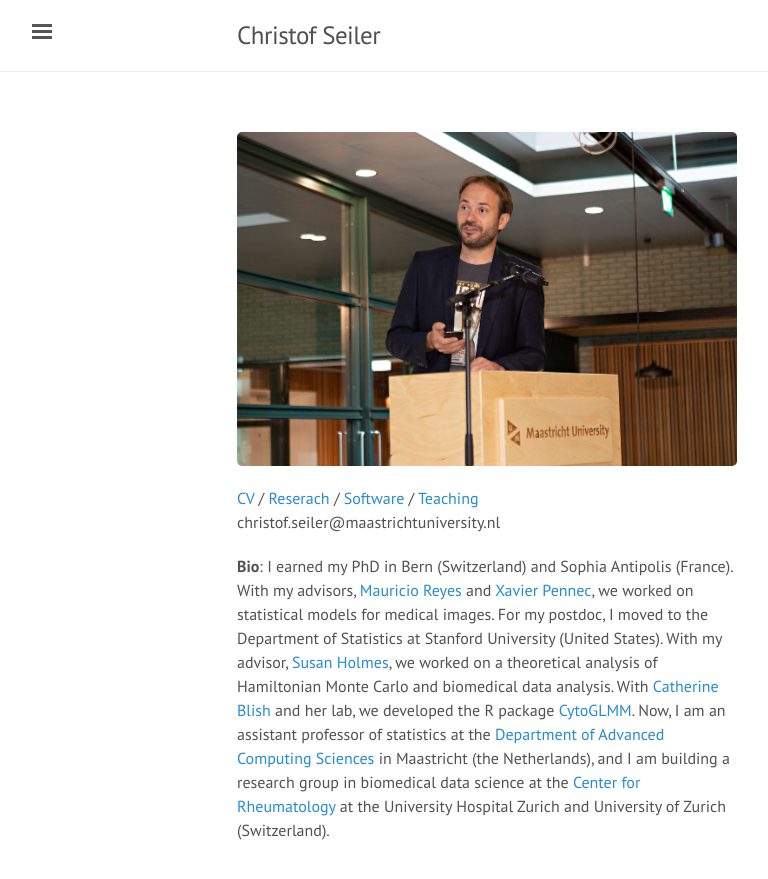
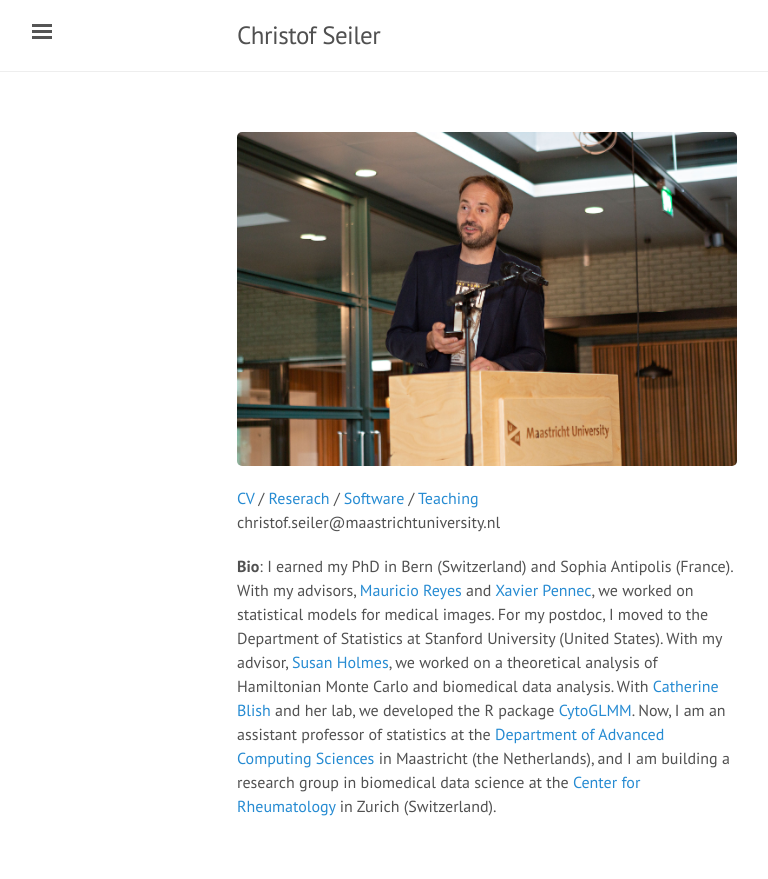
Before and after one commit to ChristofSeiler/ChristofSeiler.github.io, a Jekyll site: the page built from index.html, in a window 1280 px wide. Shown: the top 879 px of the page, without its empty margins (3-771 px from the left). Built offline with Jekyll 4.4.1, drawn with Linux system fonts in a browser that asks for light colours; the list of posts is cut into pages by our own code.

Commit message:
simplified

```diff
--- a/index.html
+++ b/index.html
@@ -20,5 +20,5 @@
 </p>
 
 <p class="narrow">
-<b>Bio</b>: I earned my PhD in Bern (Switzerland) and Sophia Antipolis (France). With my advisors, <a href="https://www.mauricioreyes.me/">Mauricio Reyes</a> and <a href="https://www-sop.inria.fr/members/Xavier.Pennec/">Xavier Pennec</a>, we worked on statistical models for medical images. For my postdoc, I moved to the Department of Statistics at Stanford University (United States). With my advisor, <a href="https://susan.su.domains">Susan Holmes</a>, we worked on a theoretical analysis of Hamiltonian Monte Carlo and biomedical data analysis. With <a href="https://med.stanford.edu/blishlab.html">Catherine Blish</a> and her lab, we developed the R package <a href="https://doi.org/doi:10.18129/B9.bioc.CytoGLMM">CytoGLMM</a>. Now, I am an assistant professor of statistics at the <a href="https://www.maastrichtuniversity.nl/dacs">Department of Advanced Computing Sciences</a> in Maastricht (the Netherlands), and I am building a research group in biomedical data science at the <a href="https://www.usz.ch/en/clinic/rheumatology/research/">Center for Rheumatology</a> at the University Hospital Zurich and University of Zurich (Switzerland).
+<b>Bio</b>: I earned my PhD in Bern (Switzerland) and Sophia Antipolis (France). With my advisors, <a href="https://www.mauricioreyes.me/">Mauricio Reyes</a> and <a href="https://www-sop.inria.fr/members/Xavier.Pennec/">Xavier Pennec</a>, we worked on statistical models for medical images. For my postdoc, I moved to the Department of Statistics at Stanford University (United States). With my advisor, <a href="https://susan.su.domains">Susan Holmes</a>, we worked on a theoretical analysis of Hamiltonian Monte Carlo and biomedical data analysis. With <a href="https://med.stanford.edu/blishlab.html">Catherine Blish</a> and her lab, we developed the R package <a href="https://doi.org/doi:10.18129/B9.bioc.CytoGLMM">CytoGLMM</a>. Now, I am an assistant professor of statistics at the <a href="https://www.maastrichtuniversity.nl/dacs">Department of Advanced Computing Sciences</a> in Maastricht (the Netherlands), and I am building a research group in biomedical data science at the <a href="https://www.usz.ch/en/clinic/rheumatology/research/">Center for Rheumatology</a> in Zurich (Switzerland).
 </p>
```
